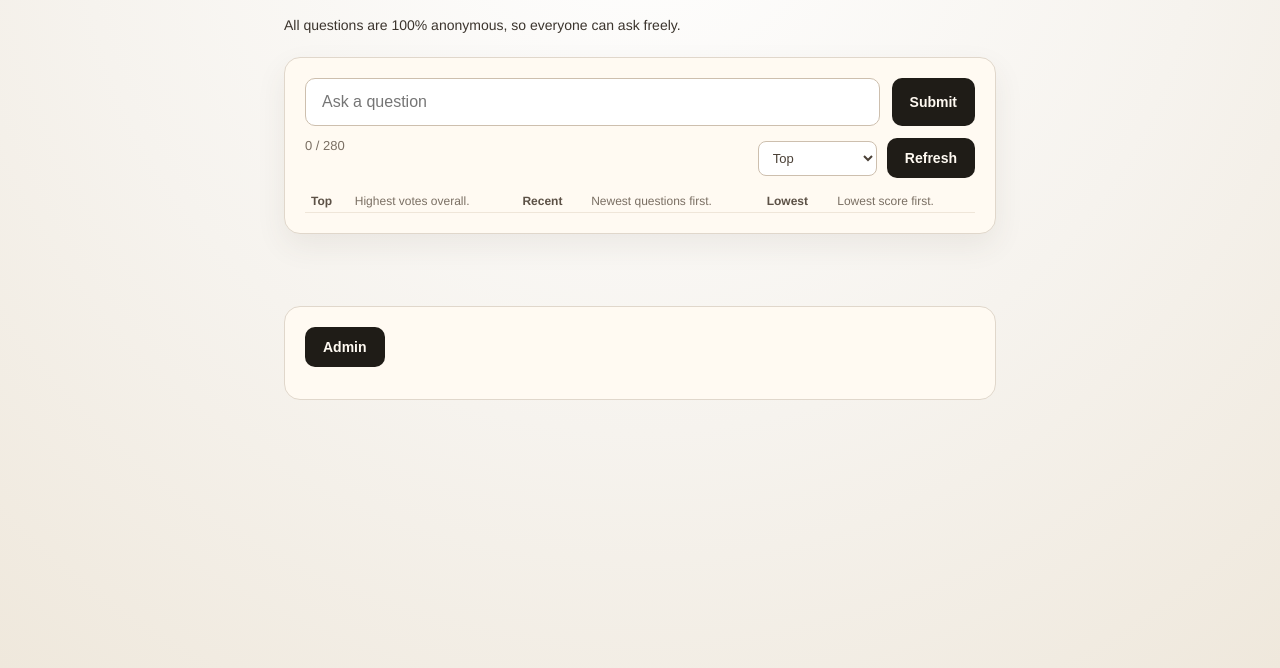
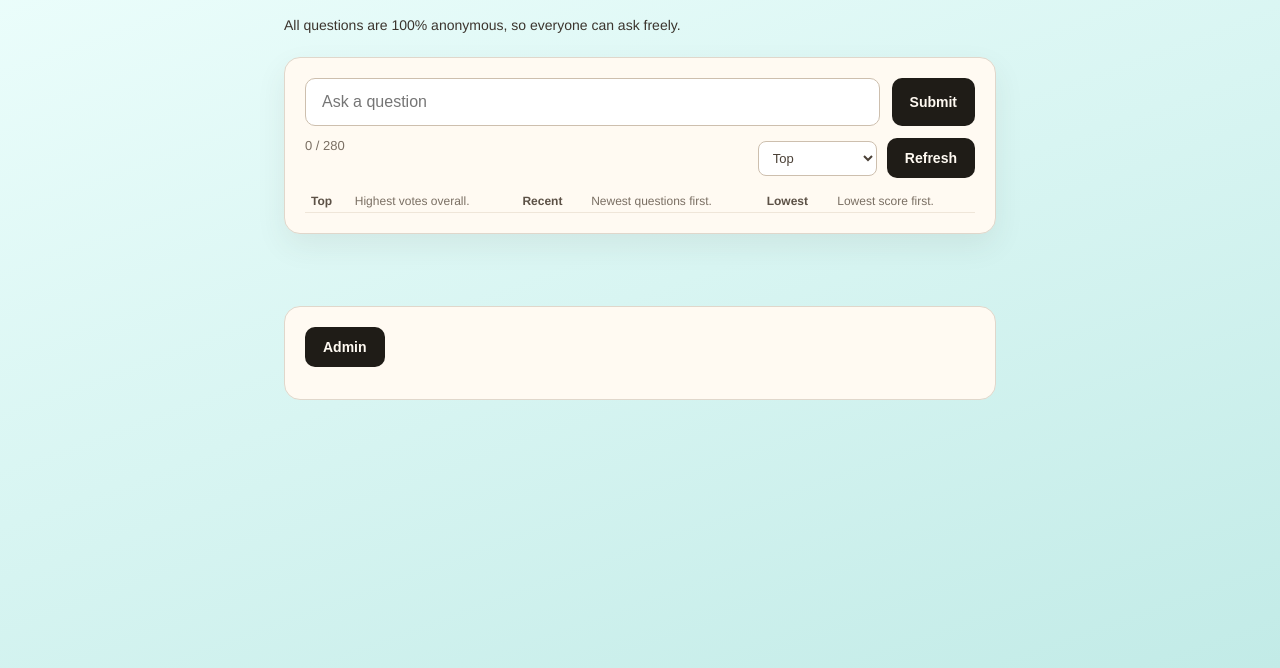
Before and after one commit to Frobinson6722/questions-app, a website: page public/index.html in a window 1280 px wide. Shown: the part 132-800 px from the top of the page. Drawn offline with Linux system fonts and the light colour scheme; no server answers.

Commit message:
Change app background to light teal gradient

```diff
--- a/public/styles.css
+++ b/public/styles.css
@@ -1,7 +1,7 @@
 :root {
   color-scheme: light;
   font-family: "Space Grotesk", "Helvetica Neue", Helvetica, Arial, sans-serif;
-  background: #f6f3ee;
+  background: #def6f3;
   color: #1f1c17;
 }
 
@@ -12,7 +12,7 @@
 body {
   margin: 0;
   min-height: 100vh;
-  background: radial-gradient(circle at top, #ffffff 0%, #f6f3ee 55%, #efe8dc 100%);
+  background: linear-gradient(160deg, #effffd 0%, #d8f5f2 52%, #c2ebe7 100%);
 }
 
 .app {
```
